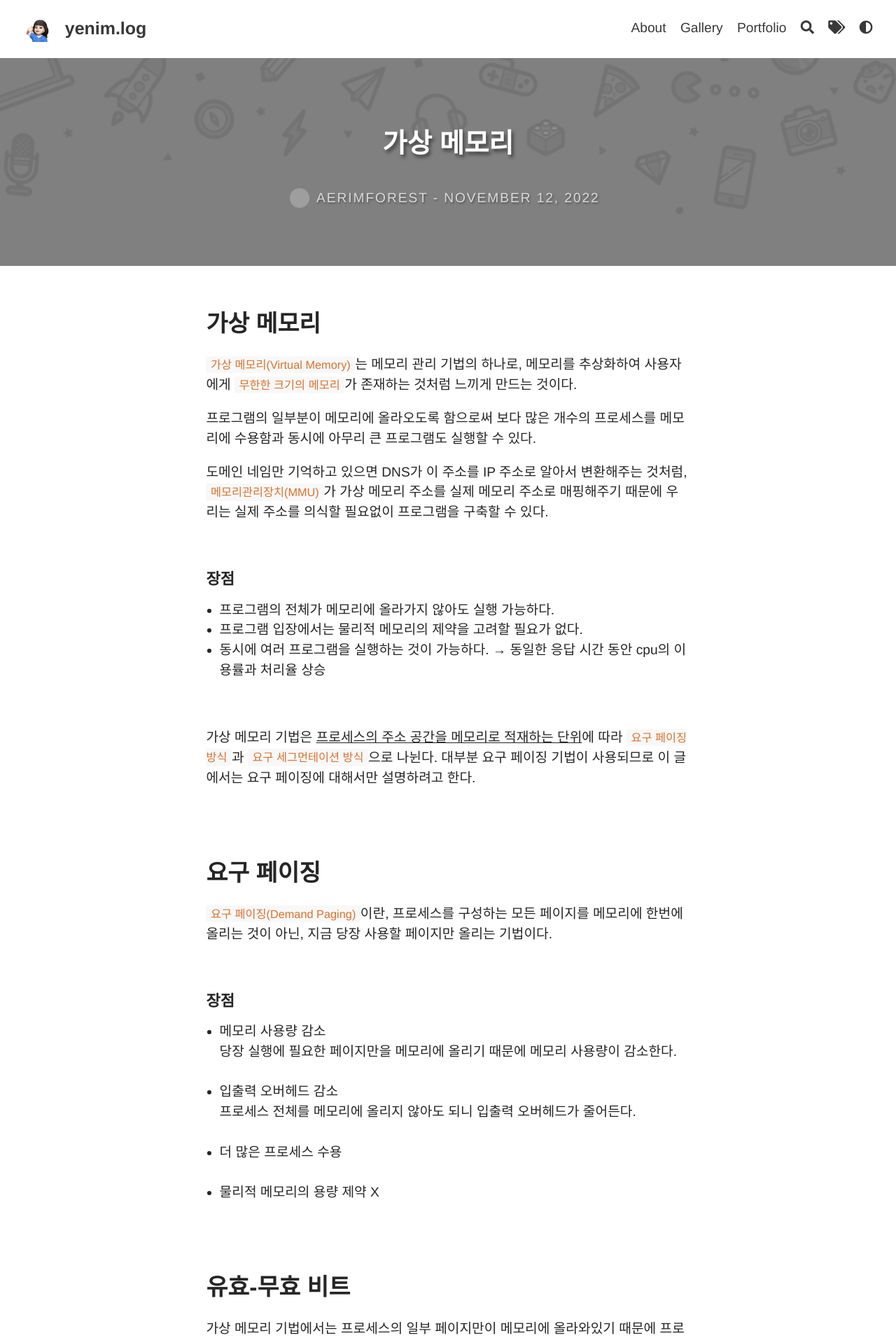
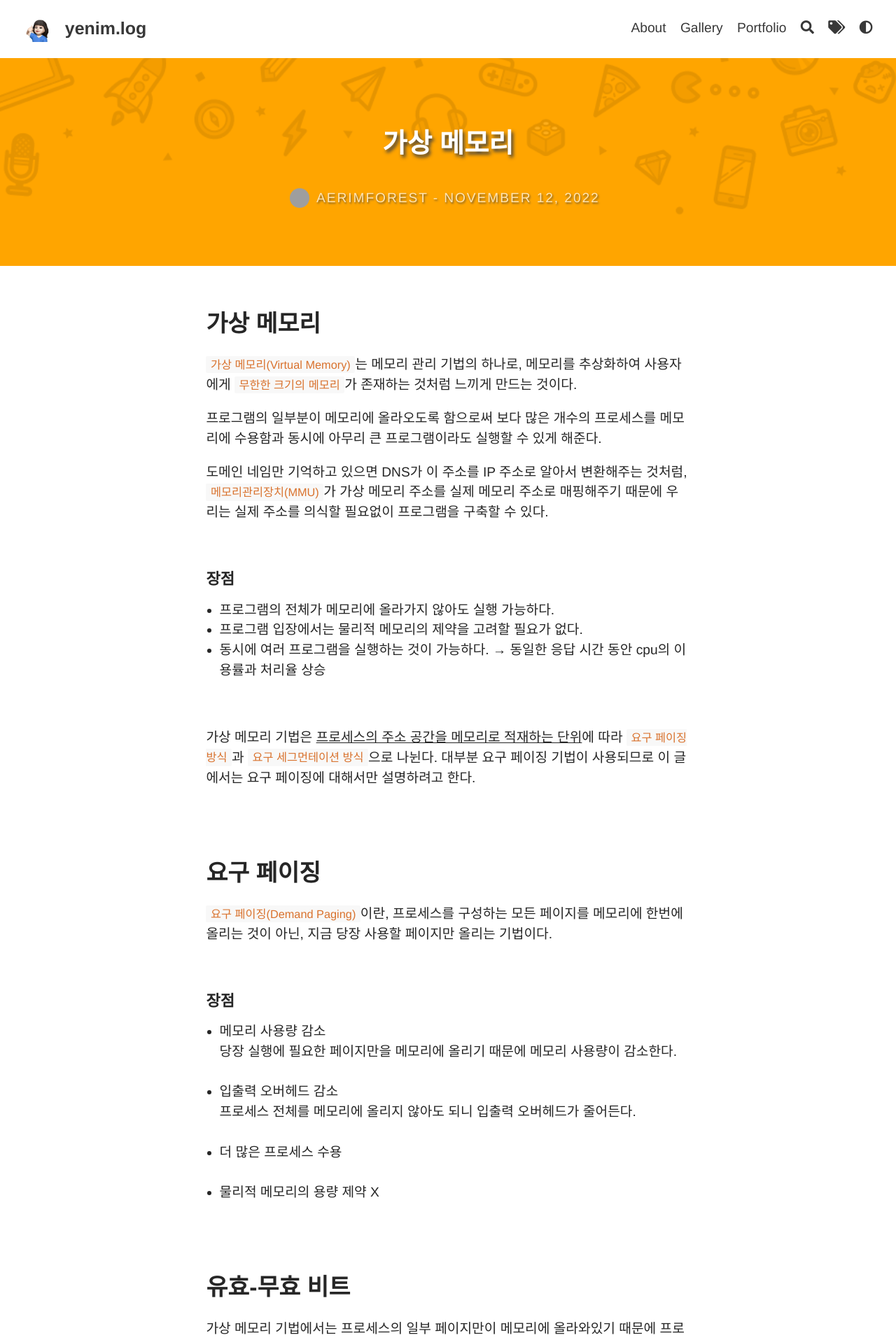
Before and after one commit to aerimforest/aerimforest.github.io, a Jekyll site: the page built from _posts/2022-11-12-virtual-memory.md, in a window 1280 px wide. Shown: the top 1915 px of the page at 70% size. Built offline with Jekyll 4.4.1, drawn with Linux system fonts in a browser that asks for light colours; some web fonts are replaced; comment, search, counter and statistics services are not loaded; some of the changed text lies outside the part shown; grey boxes are pictures that could not be loaded.

Commit message:
[Docs] update post

```diff
--- a/_posts/2022-11-12-virtual-memory.md
+++ b/_posts/2022-11-12-virtual-memory.md
@@ -2,7 +2,7 @@
 layout: post
 title: 가상 메모리
 tags: [CS, 운영체제]
-color: gray
+color: orange
 author: aerimforest
 excerpt_separator: <!--more-->
 ---
@@ -12,7 +12,7 @@ excerpt_separator: <!--more-->
 
 <!--more-->
 
-프로그램의 일부분이 메모리에 올라오도록 함으로써 보다 많은 개수의 프로세스를 메모리에 수용함과 동시에 아무리 큰 프로그램도 실행할 수 있다.
+프로그램의 일부분이 메모리에 올라오도록 함으로써 보다 많은 개수의 프로세스를 메모리에 수용함과 동시에 아무리 큰 프로그램이라도 실행할 수 있게 해준다.
 
 도메인 네임만 기억하고 있으면 DNS가 이 주소를 IP 주소로 알아서 변환해주는 것처럼, `메모리관리장치(MMU)`가 가상 메모리 주소를 실제 메모리 주소로 매핑해주기 때문에 우리는 실제 주소를 의식할 필요없이 프로그램을 구축할 수 있다.
 
@@ -83,7 +83,7 @@ if(페이지 부재) {
 
 ## 페이지 교체 알고리즘
 #### 1️⃣ 최적 페이지 교체(Optimal Page Replacement)
-페이지 교체에서의 최적 페이지란 현시점에서 앞으로 가장 오랫동안 참조되지 않을 페이지를 말한다. 즉, 가장 쓸데없을 것 같은 페이지를 제거하는 것이다.
+페이지 교체에서의 `최적 페이지`란 현시점에서 앞으로 가장 오랫동안 참조되지 않을 페이지를 말한다. 즉, 가장 쓸데없을 것 같은 페이지를 제거하는 것이다.
 
 이 방법은 페이지 부재를 최소로 해주지만, 프로세스들이 앞으로 어떤 페이지들을 참조할지 미리 예측하는 것이 거의 불가능하기 때문에 현실에서는 사용할 수 없다. 그래서 온라인에서 사용할 수 없다 하여 `오프라인 알고리즘`으로 불리기도 한다.
 
```
Also changed, not shown: _posts/2022-11-11-memory-management-techniques.md (+13 -11 lines), _posts/2022-11-13-memory-hierarchy-and-cache-memory.md (+1 -1 lines).
